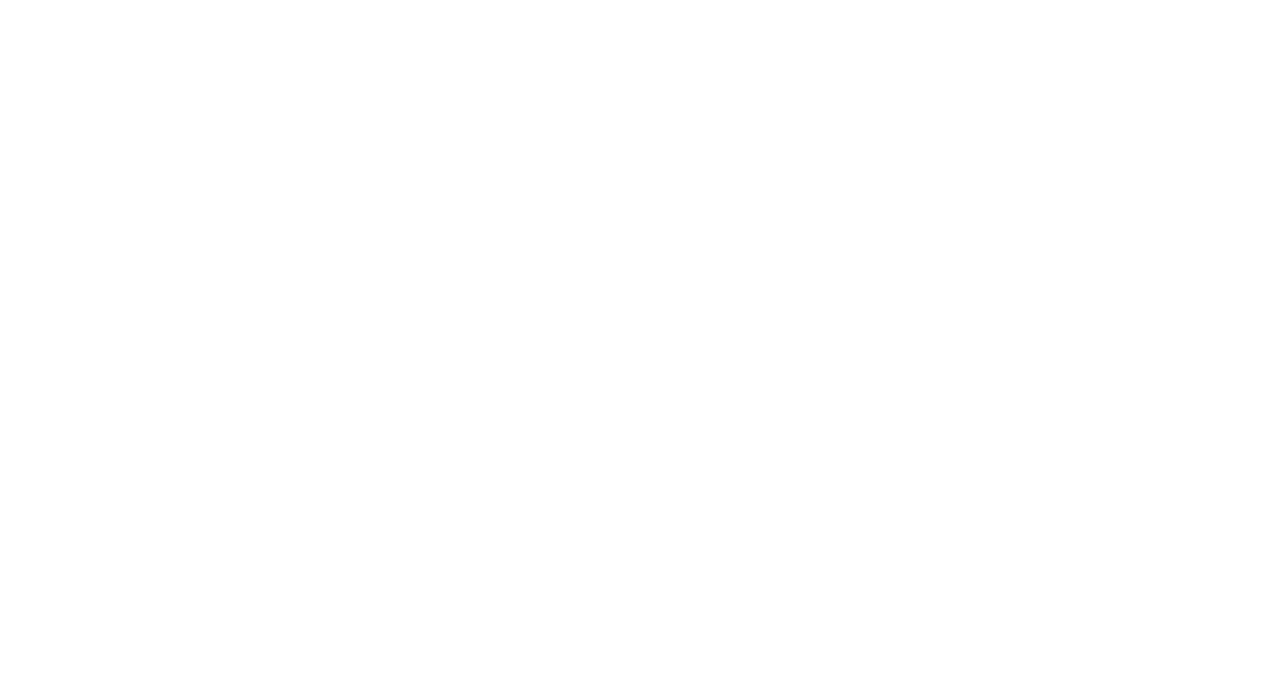
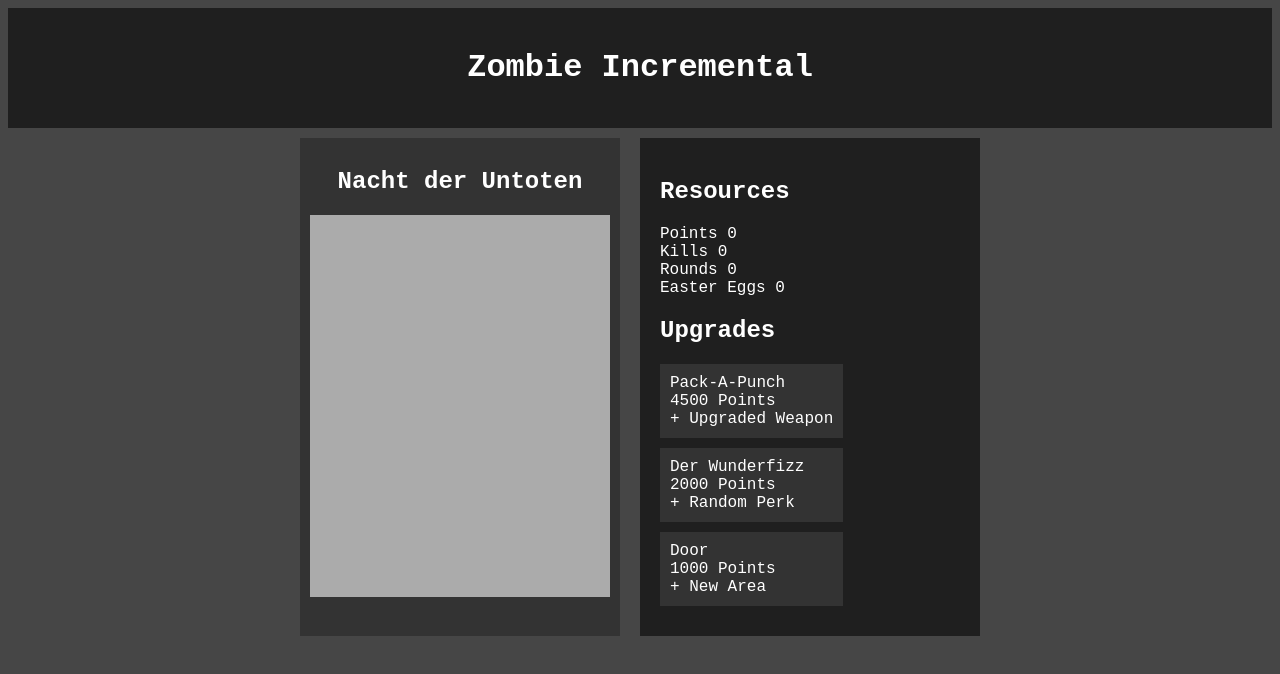
Before and after one commit to austenweaver/zombie-incremental, a plain HTML site: page index.html in a window 1280 px wide. Drawn offline with nearby package versions, Linux system fonts and the light colour scheme.

Commit message:
Add initial HTML structure and styles for Zombie Incremental game

```diff
--- a/index.html
+++ b/index.html
@@ -1 +1,64 @@
 <!DOCTYPE HTML>
+<html>
+<head>
+	<title>Zombie Incremental</title>
+	<link rel="stylesheet" type="text/css" href="resources/styles/index.css">
+	<script src="resources/scripts/jquery-3.2.1.min.js"></script>
+	<script src="resources/scripts/index.js"></script>
+</head>
+<body>
+	<div class="container">
+		<div class="header">
+			<h1>Zombie Incremental</h1>
+		</div>
+		<div class="content">
+			<div class="game">
+				<h2 id="mapName">Nacht der Untoten</h2>
+				<div id="map">
+
+				</div>
+			</div>
+			<div class="sidebar">
+				<div class="sidebar-content">
+					<h2>Resources</h2>
+					<div class="resource">
+						<div class="resource-name">Points</div>
+						<div class="resource-amount">0</div>
+					</div>
+					<div class="resource">
+						<div class="resource-name">Kills</div>
+						<div class="resource-amount">0</div>
+					</div>
+					<div class="resource">
+						<div class="resource-name">Rounds</div>
+						<div class="resource-amount">0</div>
+					</div>
+					<div class="resource">
+						<div class="resource-name">Easter Eggs</div>
+						<div class="resource-amount">0</div>
+					</div>
+				</div>
+				<div class="sidebar-content">
+					<h2>Upgrades</h2>
+					<div class="upgrade">
+						<div class="upgrade-name">Pack-A-Punch</div>
+						<div class="upgrade-cost">4500 Points</div>
+						<div class="upgrade-action">+ Upgraded Weapon</div>
+					</div>
+					<div class="upgrade">
+						<div class="upgrade-name">Der Wunderfizz</div>
+						<div class="upgrade-cost">2000 Points</div>
+						<div class="upgrade-action">+ Random Perk</div>
+					</div>
+					<div class="upgrade">
+						<div class="upgrade-name">Door</div>
+						<div class="upgrade-cost">1000 Points</div>
+						<div class="upgrade-action">+ New Area</div>
+					</div>
+				</div>
+			</div>
+		</div>
+	</div>
+
+
+</html>
--- /dev/null
+++ b/resources/styles/index.css
@@ -0,0 +1,75 @@
+body {
+	font-family: Monospace, sans-serif;
+	color: white;
+	background-color: #464646;
+}
+
+.header {
+	background-color: #1f1f1f;
+	padding: 20px;
+	text-align: center;
+}
+
+.content {
+	display: flex;
+	flex-wrap: wrap;
+	justify-content: center;
+}
+
+.content * {
+	display: inline-block;
+}
+
+.game {
+	background-color: #333333;
+	padding: 20px;
+	margin-bottom: 20px;
+	min-width: 300px;
+	margin: 10px 10px;
+	max-width: 300px;
+	text-align: center;
+	padding: 10px;
+}
+
+.game * {
+	display: block;
+}
+
+#map {
+	background-color: #ABABAB;
+	height: 80%;
+	width: auto;
+	margin: 10px auto;
+}
+
+.sidebar {
+	background-color: #1f1f1f;
+	padding: 20px;
+	max-width: 300px;
+	min-width: 300px;
+	margin: 10px 10px;
+}
+
+canvas {
+	background-color: #222222;
+	height: 100%;
+	width: 100%;
+}
+
+.sidebar-content * {
+	display: block;
+}
+
+.resource * {
+	display: inline-block;
+}
+
+.upgrade {
+	background-color: #333333;
+	padding: 10px;
+	margin-bottom: 10px;
+}
+
+#mapName {
+
+}
```
Also changed, not shown: resources/scripts/index.js (added).
